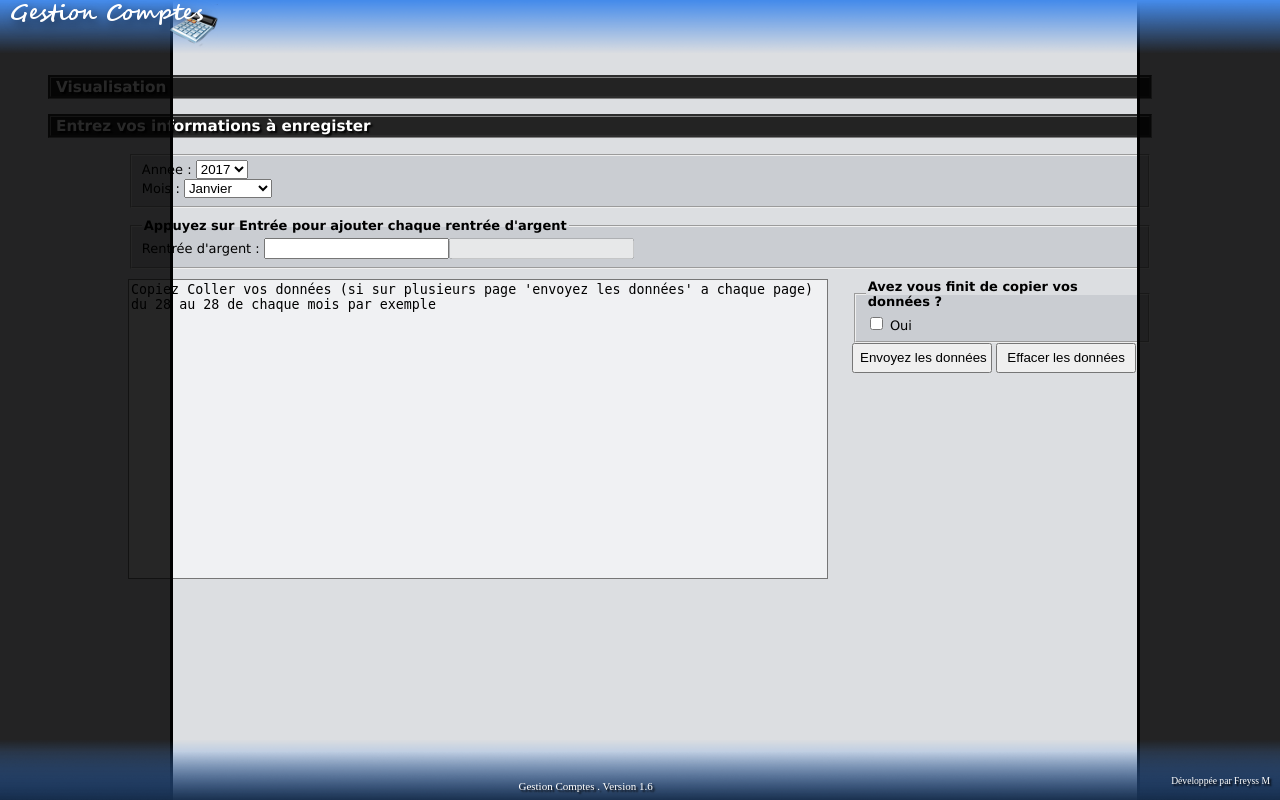
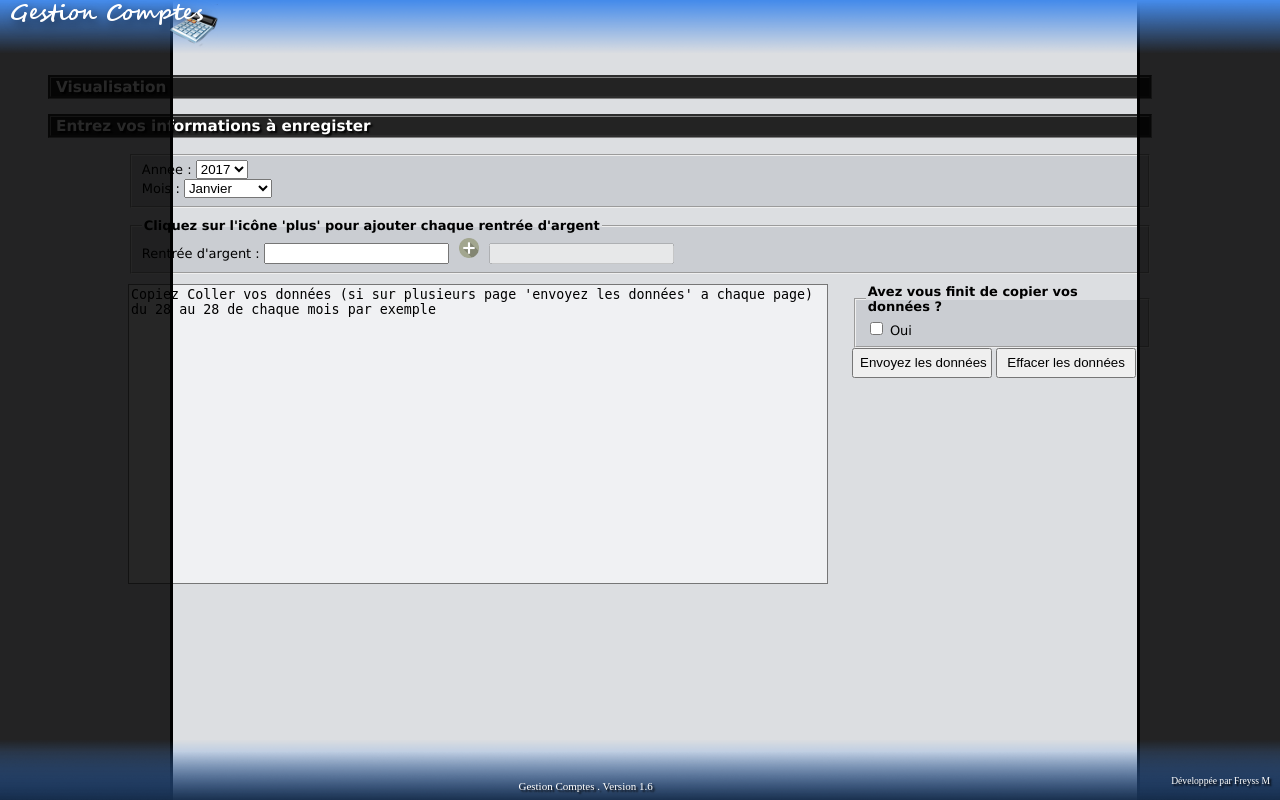
Before and after one commit to Revan027/Compte, a PHP site: page / in a window 1280 px wide. Run offline with PHP 8.4, Linux system fonts and the light colour scheme; data that the repository does not hold is empty.

Commit message:
Changement de mode d'ajout

```diff
--- a/Controller/verification.js
+++ b/Controller/verification.js
@@ -43,7 +43,9 @@ function ajoutCopierGlobal() {
 }
 
 function ajout(evenement) {
-    if (evenement.keyCode == 13) {
+
+    if(document.formulaire.rentre.value!=""){
+
         var rentre = (document.formulaire.rentre.value);
         rentre = rentre.replace(new RegExp(' ', 'g'), '');	//Remplace les espaces et les virgules, pour le format numériques pour les calculs
         rentre = rentre.replace(new RegExp(',', 'g'), '.');
@@ -54,4 +56,5 @@ function ajout(evenement) {
         document.formulaire.rentre.value = '';
         document.formulaire.rentre2.value = rentreGlobal;
     }
+
 }
--- a/feuille.css
+++ b/feuille.css
@@ -306,3 +306,14 @@ legend{
     float:right;
     width:300px;
 }
+
+#imgAdd{
+    margin-left:10px;
+    margin-right:10px;
+}
+
+#imgAdd:hover{
+    cursor:pointer;
+    opacity: 0.5;
+    filter: alpha(opacity=50);
+}
--- a/index.php
+++ b/index.php
@@ -56,8 +56,8 @@
                     </fieldset>
 
                     <fieldset>
-                        <legend>Appuyez sur Entrée pour ajouter chaque rentrée d'argent</legend>
-                        Rentrée d'argent : <input type='text' name='rentre' onkeypress="ajout(event)" maxlength="8"/><input type='text' name='rentre2' disabled /><br/>
+                        <legend>Cliquez sur l'icône 'plus' pour ajouter chaque rentrée d'argent</legend>
+                        Rentrée d'argent : <input type='text' name='rentre' maxlength="8"/><img id="imgAdd" src="./images/addition.png" onClick="ajout(event);"><input type='text' name='rentre2' disabled /><br/>
                     </fieldset>
 
                     <div id="blocCopier">
```
Also changed, not shown: images/addition.png (added).
